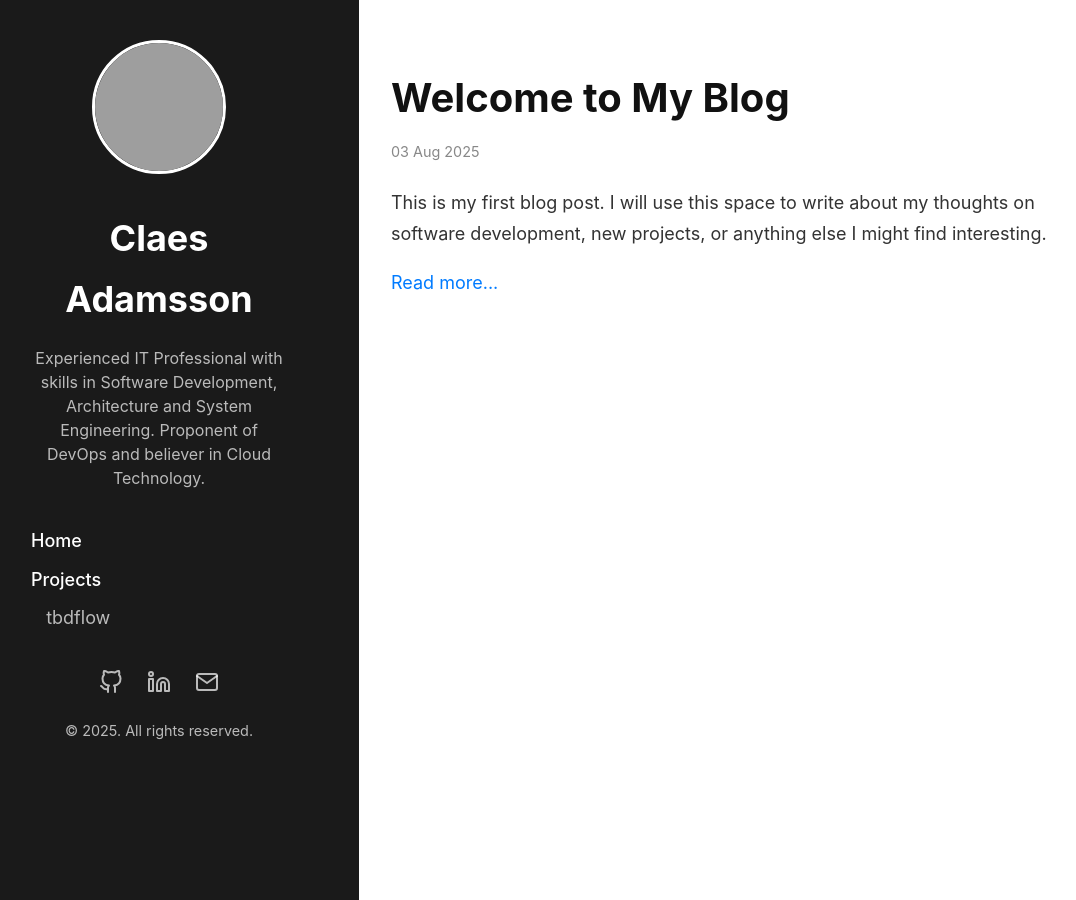
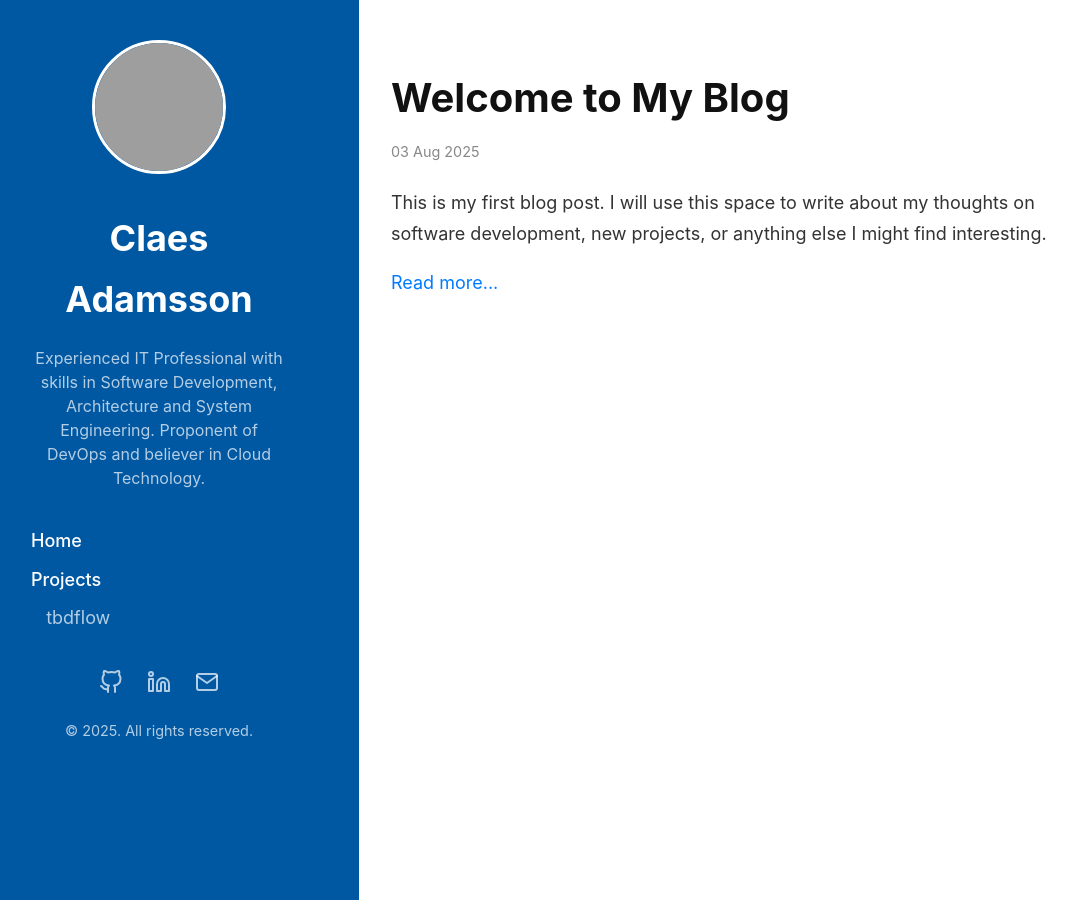
Before and after one commit to cladam/cladam.github.io, a Jekyll site: the page built from index.html, in a window 1280 px wide. Shown: the whole page, without its empty margins (41-1117 px from the left). Built offline with Jekyll 4.4.1, drawn with Linux system fonts in a browser that asks for light colours; grey boxes are pictures that could not be loaded.

Commit message:
Update style.css

```diff
--- a/assets/css/style.css
+++ b/assets/css/style.css
@@ -1,6 +1,6 @@
 /* Variables */
 :root {
-    --sidebar-bg-color: #1a1a1a;
+    --sidebar-bg-color: #0058a3;
     --sidebar-text-color: rgba(255, 255, 255, 0.7);
     --sidebar-highlight-color: #ffffff;
     --content-bg-color: #ffffff;
```
